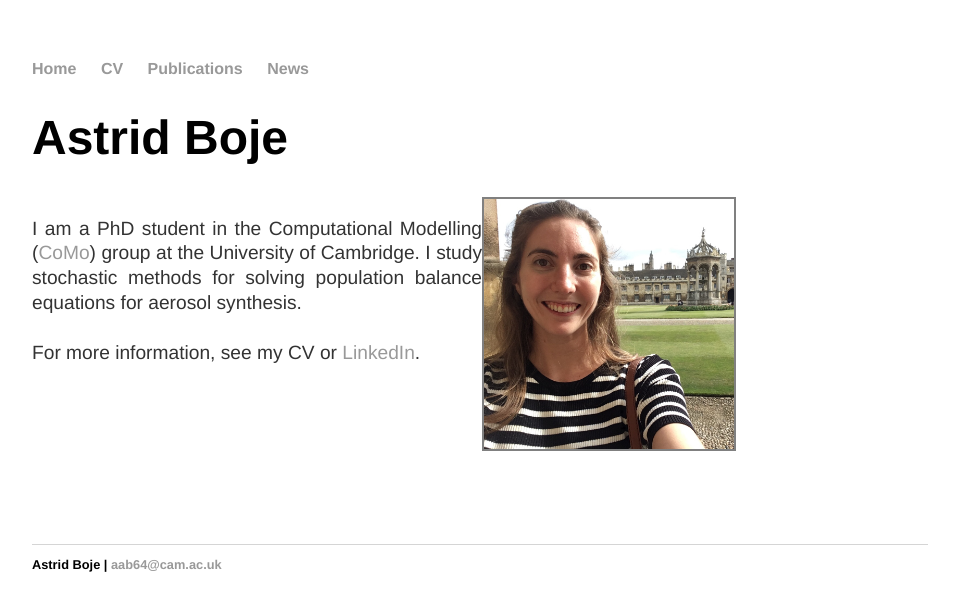
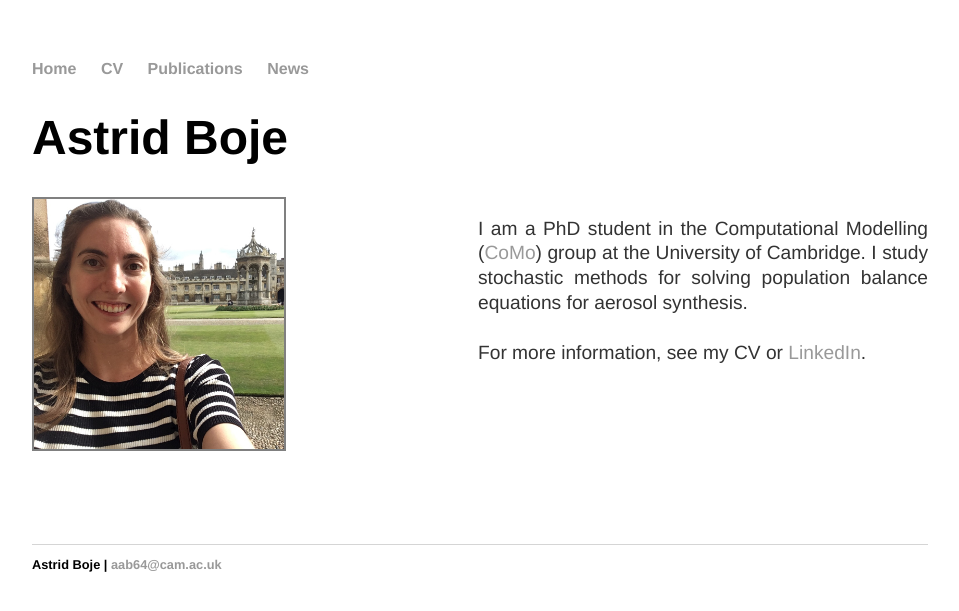
Before and after one commit to aab64/aab64.github.io, a Jekyll site: the page built from index.html, in a window 1280 px wide. Shown: the top 611 px of the page, without its empty margins (160-1119 px from the left). Built offline with Jekyll 4.4.1, drawn with Linux system fonts in a browser that asks for light colours.

Commit message:
Update index.html

```diff
--- a/index.html
+++ b/index.html
@@ -8,8 +8,7 @@
 </div>
 
 <div class="wrapper">
-	<img src="/images/Me_in_Cam.jpg" style="border: 2px solid grey" height=auto width="250" class="left"></img>
-	<div style="float: left; width: 450px; text-align: justify">
+	<div style="float: right; width: 450px; text-align: justify">
 		<p>
 			I am a PhD student in the Computational Modelling (<a href="http://como.ceb.cam.ac.uk/index.php?Page=People&Section=aab64">CoMo</a>)
 			group at the University of Cambridge. I study stochastic methods for solving population balance equations for aerosol synthesis.
@@ -18,6 +17,7 @@
 			For more information, see my CV or <a href="https://www.linkedin.com/in/astrid-boje-a3543863">LinkedIn</a>.
 		</p>
 	</div>
+	<img src="/images/Me_in_Cam.jpg" style="border: 2px solid grey" height=auto width="250" class="left"></img>
 	<p>
 		<br/>
 		<br/>
```
